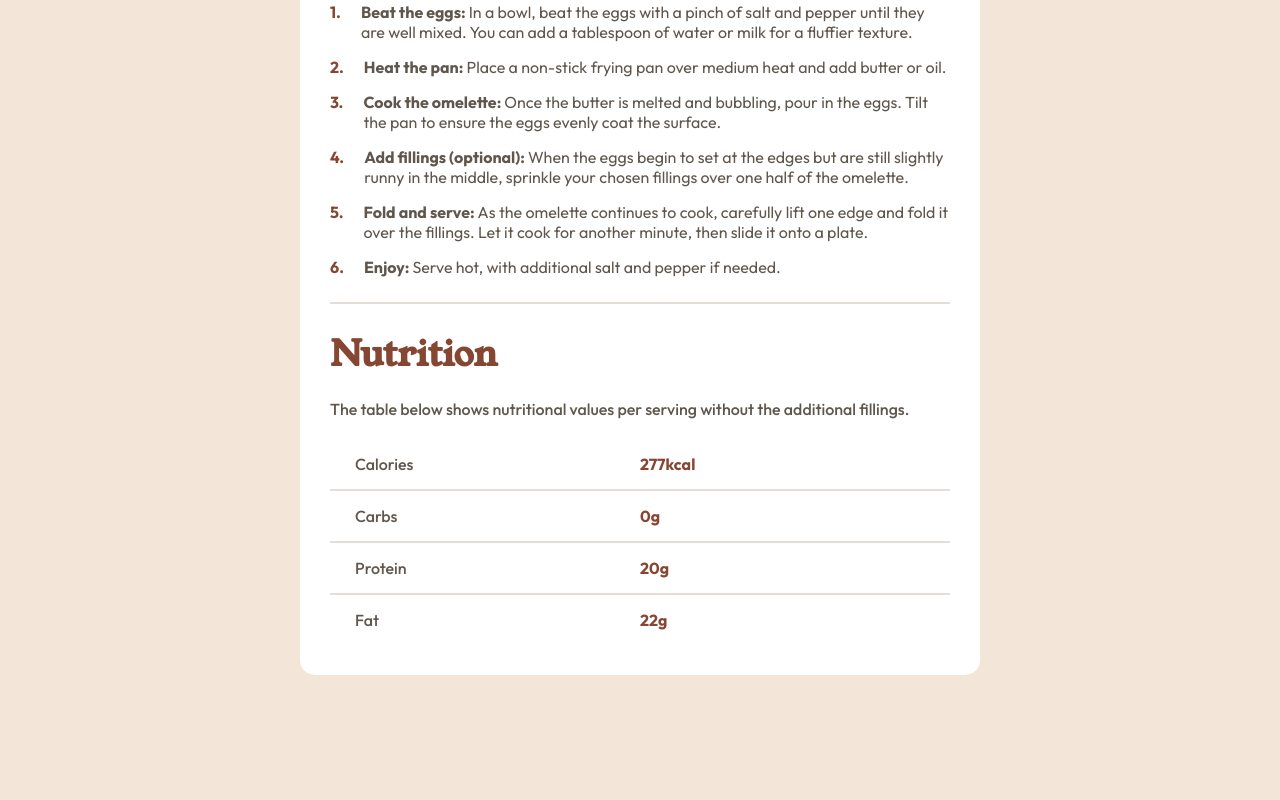
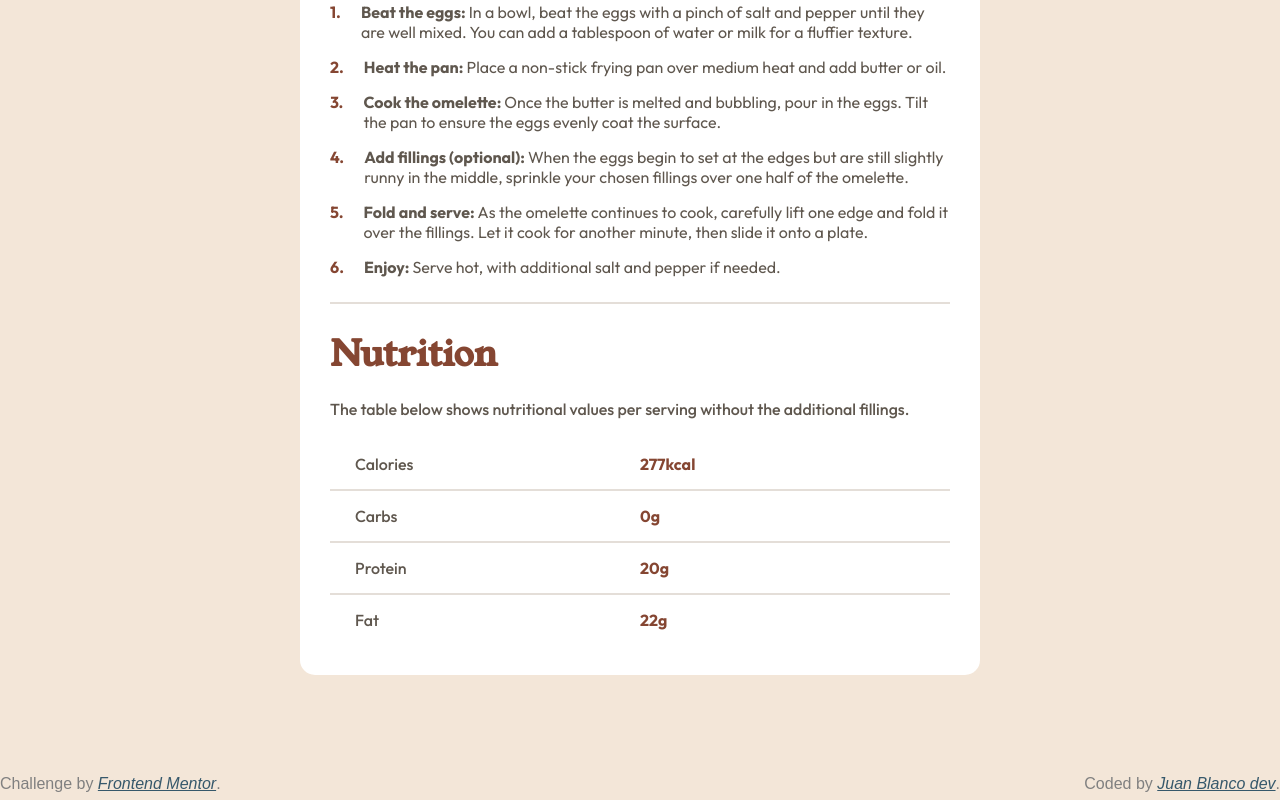
Before and after one commit to JuanBlancodev/recipe-page, a React (Vite) app: page / in a window 1280 px wide. Shown: the part 1162-1962 px from the top of the page. Before the commit the page ends 1937 px from the top, so only its background shows below. Built offline with nearby package versions, Linux system fonts and the light colour scheme.

Commit message:
attribution added

```diff
--- a/src/components/App.jsx
+++ b/src/components/App.jsx
@@ -4,6 +4,7 @@ import Preparation from './container/preparation/Preparation'
 import Ingredients from './container/ingredients/Ingredients'
 import Instructions from './container/instructions/Instructions'
 import NutritionContainer from './container/nutrition/NutritionContainer'
+import Attribution from './Attribution'
 
 const Container = styled.div`
   width: 680px;
@@ -31,6 +32,7 @@ const Main = styled.main`
 
 const App = () => {
   return (
+    <>
       <Container className='container'>
         <Header />
         <Main>
@@ -40,6 +42,8 @@ const App = () => {
           <NutritionContainer />
         </Main>
       </Container>
+      <Attribution />
+    </>
   )
 }
 
--- /dev/null
+++ b/src/components/Attribution.jsx
@@ -0,0 +1,36 @@
+import styled from 'styled-components'
+import { GITHUB_LINK } from '../config/cfg'
+
+const AttributionContainer = styled.div`
+  text-align: center;
+  color: gray;
+  font-family: Arial, Helvetica, sans-serif;
+
+  display: flex;
+  flex-wrap: wrap;
+  justify-content: space-between;
+  gap: 7px;
+
+  margin-top: 30px;
+  margin-bottom: 7px;
+`
+
+const AttributionLink = styled.a`
+  color: rgb(54, 88, 107);
+  font-style: italic;
+`
+
+const Attribution = () => {
+  return (
+    <AttributionContainer>
+      <div>
+        Challenge by <AttributionLink href="https://www.frontendmentor.io?ref=challenge" target="_blank">Frontend Mentor</AttributionLink>.
+      </div>
+      <div>
+        Coded by <AttributionLink href={GITHUB_LINK} target="_blank">Juan Blanco dev</AttributionLink>.
+      </div>
+    </AttributionContainer>
+  )
+}
+
+export default Attribution
--- /dev/null
+++ b/src/config/cfg.js
@@ -0,0 +1 @@
+export const GITHUB_LINK            =     "https://github.com/JuanBlancodev"
```
Lines whose indentation alone changed are shown as unchanged.
